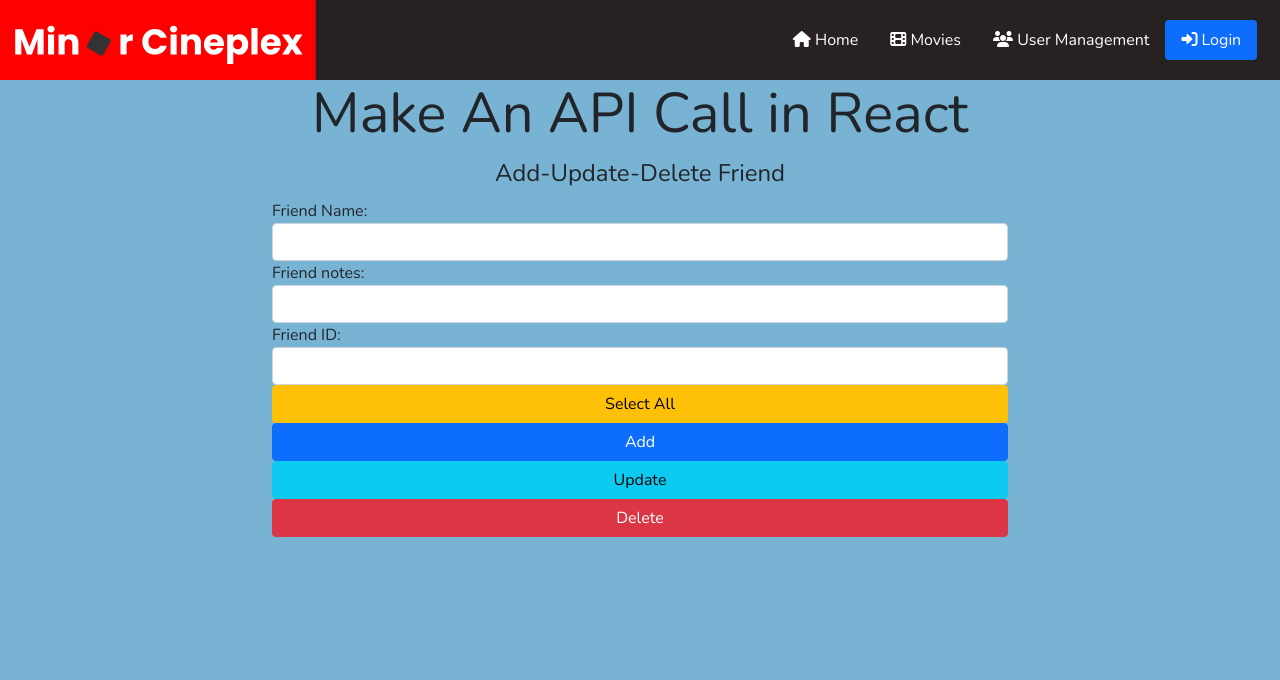
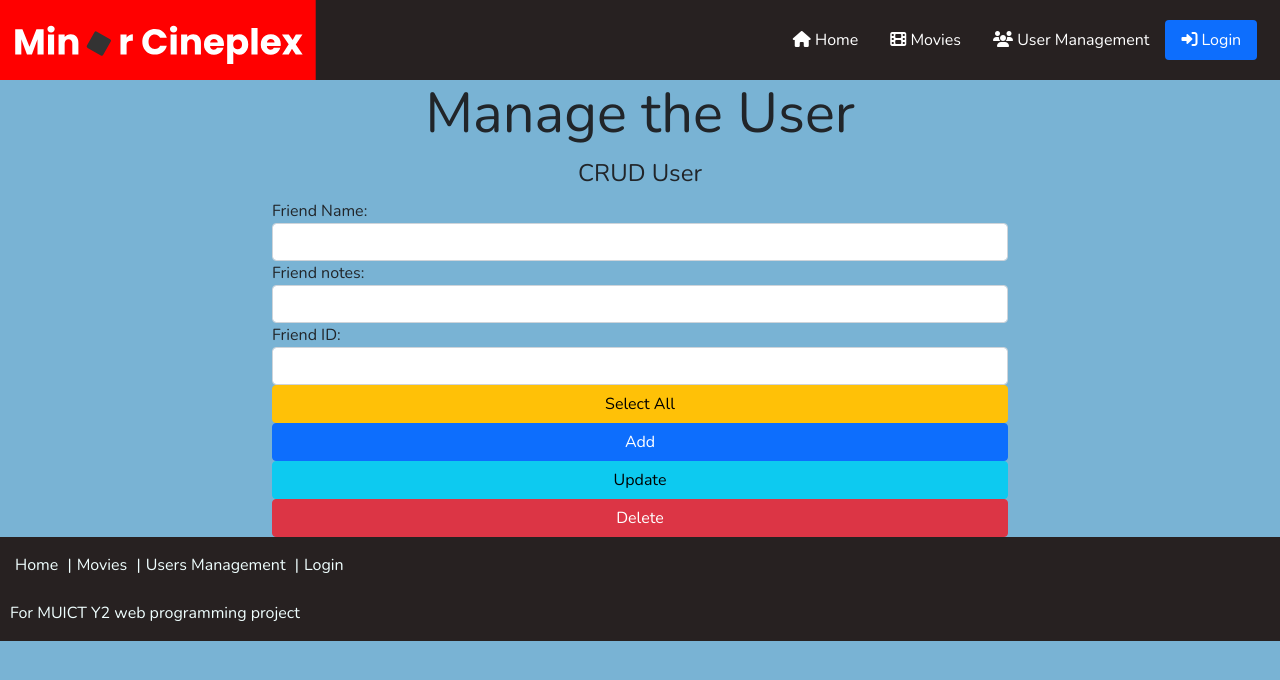
Before and after one commit to Silberweich/Y2T2_WebProg, a React (Create React App) app: page /adminusers in a window 1280 px wide. Shown: the top 680 px of the page. Built offline with nearby package versions, Linux system fonts and the light colour scheme.

Commit message:
Connect to CORs

```diff
--- a/package.json
+++ b/package.json
@@ -2,7 +2,6 @@
   "name": "my-app",
   "version": "0.1.0",
   "private": true,
-  "proxy": "http://localhost:3030",
   "dependencies": {
     "@testing-library/jest-dom": "^5.16.4",
     "@testing-library/react": "^13.1.1",
--- a/public/index.html
+++ b/public/index.html
@@ -7,6 +7,7 @@
     <!-- Load bootstrap -->
     <link href="https://cdn.jsdelivr.net/npm/bootstrap@5.1.3/dist/css/bootstrap.min.css" rel="stylesheet" integrity="sha384-1BmE4kWBq78iYhFldvKuhfTAU6auU8tT94WrHftjDbrCEXSU1oBoqyl2QvZ6jIW3" crossorigin="anonymous">
     <link href="https://fonts.googleapis.com/css2?family=Nunito&display=swap" rel="stylesheet">
+    <script src="https://unpkg.com/flickity@2/dist/flickity.pkgd.min.js"></script>
   </head>
 <body style="background-color: rgb(121, 179, 212); font-family: 'Nunito', sans-serif;">
     <div id="App" ></div>
--- a/src/App.js
+++ b/src/App.js
@@ -6,12 +6,13 @@ import UserManagement from './Components/user-management';
 import MovieManagement from './Components/movie-management';
 import Home from './Components/home';
 import Nav from './Components/navbar';
+import Footer from './Components/footer';
 import Login from './Components/login';
 import Movie from './Components/movie';
 
 function App() {
   return (
-    <BrowserRouter>
+    <BrowserRouter className="min-vh-100 d-flex flex-column justify-content-between">
       <nav>
         {<Nav />}
       </nav>
@@ -22,6 +23,7 @@ function App() {
         <Route path="/adminlogin" element={<Login />} />
         <Route exact path="/movie/:id" element={<Movie item={{movie: "avengers"}}/>} />
       </Routes>
+        {<Footer />}
     </BrowserRouter>
   );
 }
--- /dev/null
+++ b/src/Components/footer.js
@@ -0,0 +1,17 @@
+import React, { Component } from 'react'
+import { Link } from "react-router-dom";
+
+export default class Footer extends Component {
+    render() {
+        return (
+            <footer class="py-3" style={{backgroundColor:'#272121', padding:'10px'}}>
+                <span style={{color:'azure'}}>
+                    <Link to='/' style={{color:'azure', textDecoration:'none', padding: '5px'}} >Home</Link> |
+                    <Link to='/adminmovies' style={{color:'azure', textDecoration:'none', padding: '5px'}} >Movies</Link> |
+                    <Link to='/adminusers' style={{color:'azure', textDecoration:'none', padding: '5px'}} >Users Management</Link> |
+                    <Link to='/adminlogin' style={{color:'azure', textDecoration:'none', padding: '5px'}} >Login</Link> </span><br /><br />
+                <span style={{color:'azure'}} class="center"> For MUICT Y2 web programming project</span><br />
+            </footer>
+        )
+    }
+}
--- a/src/Components/global.css
+++ b/src/Components/global.css
@@ -1,3 +1,4 @@
+.navbar-light .nav-item .nav-link:active,
 .navbar-light .nav-item .nav-link:focus {
     color: red;
     background-color: azure;
--- a/src/Components/login.js
+++ b/src/Components/login.js
@@ -1,9 +1,5 @@
 import React, { Component } from 'react'
 import { useNavigate } from "react-router-dom";
-import Nav from './navbar';
-import Redirect from './navbar';
-
-
 class LoginForm extends Component {
     constructor(props) {
         super(props);
@@ -11,12 +7,13 @@ class LoginForm extends Component {
             email: "",
             password: "",
         };
+        this.domain = "http://localhost:4203";
         this.login = this.login.bind(this);
         this.handleChange = this.handleChange.bind(this);
     }
     login(e) {
         e.preventDefault();
-        fetch("/adminlogin", {
+        fetch(this.domain + "/adminlogin", {
             "method": "POST",
             "headers": {
                 "content-type": "application/json",
@@ -29,7 +26,7 @@ class LoginForm extends Component {
         })
         .then(response => {
             console.log(response)
-            if (response.redirected == true) {
+            if (response.redirected === true) {
                 this.setState({ loggedIn: true })
                 this.props.navigate('/');
                 alert("Login Successful")
@@ -46,7 +43,7 @@ class LoginForm extends Component {
     }
     render() {
         return (
-            <div className="container" style={{ 'maxWidth': "50%", marginTop: "5%", }}>
+            <div className="container" style={{ 'maxWidth': "50%", marginTop: "5%", marginBottom: "7.35%"}}>
                 <div className="card">
                     <div className="card-header" style={{ padding: "30px" }}>
                         <h1 className="text-center">Admin Login</h1>
--- a/src/Components/movie-management.js
+++ b/src/Components/movie-management.js
@@ -35,6 +35,7 @@ class MovieManagement extends React.Component {
             movie_sound: '',
             getData: false
         };
+        this.domain = "http://localhost:4203";
         this.search = this.search.bind(this);
         this.create = this.create.bind(this);
         this.update = this.update.bind(this);
@@ -47,7 +48,7 @@ class MovieManagement extends React.Component {
         this.setState({
             getData: true
         })
-        fetch(`/user`, {
+        fetch(`${this.domain}/user`, {
             headers: {
                 'Content-Type': 'application/json',
                 'Accept': 'application/json'
--- a/src/Components/user-management.js
+++ b/src/Components/user-management.js
@@ -35,6 +35,7 @@ class UserManagement extends React.Component {
       notes: '',
       getData: false
     };
+    this.domain = "http://localhost:4203";
     this.search = this.search.bind(this);
     this.create = this.create.bind(this);
     this.update = this.update.bind(this);
@@ -47,13 +48,13 @@ class UserManagement extends React.Component {
     this.setState({
       getData: true
     })
-      fetch(`/user`, {
-        headers : {
+    fetch(`${this.domain}/user`, {
+      headers: {
         'Content-Type': 'application/json',
         'Accept': 'application/json'
       },
       "method": "GET",
-      }, )
+    })
       .then(response => response.json())
       .then(response => {
         console.log(response);
@@ -83,12 +84,13 @@ class UserManagement extends React.Component {
 
   render() {
     return (
+      <div>
         <div className="container">
           <div className="row justify-content-center">
             <div className="col-md-8">
-              <h1 className="display-4 text-center">Make An API Call in React</h1>
+              <h1 className="display-4 text-center">Manage the User</h1>
               <form className="d-flex flex-column">
-                <legend className="text-center">Add-Update-Delete Friend</legend>
+                <legend className="text-center">CRUD User</legend>
                 <label htmlFor="name">
                   Friend Name:
                   <input name="name"
@@ -127,7 +129,7 @@ class UserManagement extends React.Component {
                   Select All
                 </button>
                 {this.state.getData ?
-                  <Friends friends={this.state.friends}/> :
+                  <Friends friends={this.state.friends} /> :
                   null
                 }
                 <button className="btn btn-primary" type='button' onClick={(e) => this.create(e)}>
@@ -143,6 +145,7 @@ class UserManagement extends React.Component {
             </div>
           </div>
         </div>
+      </div>
     );
   }
 }
```
Also changed, not shown: src/Components/home.js (+80 -3 lines), src/Assets/minor_banner.jpg (added). Lines whose indentation alone changed are shown as unchanged.
